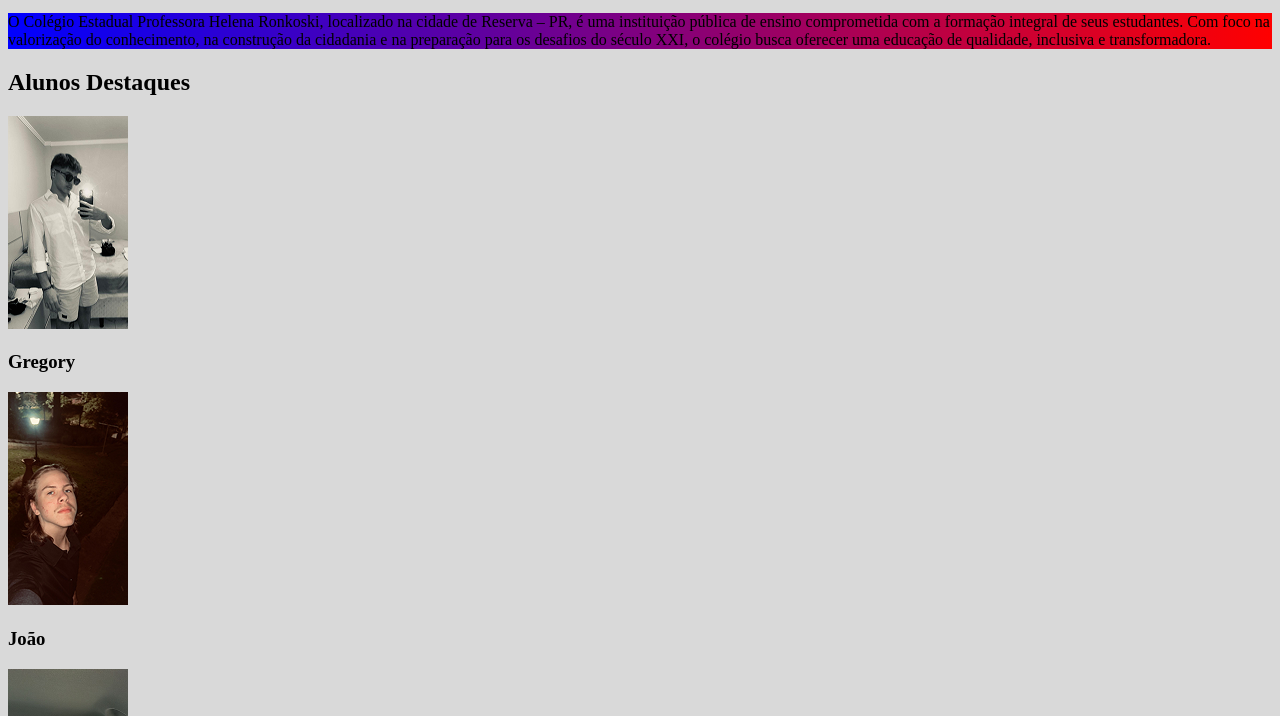
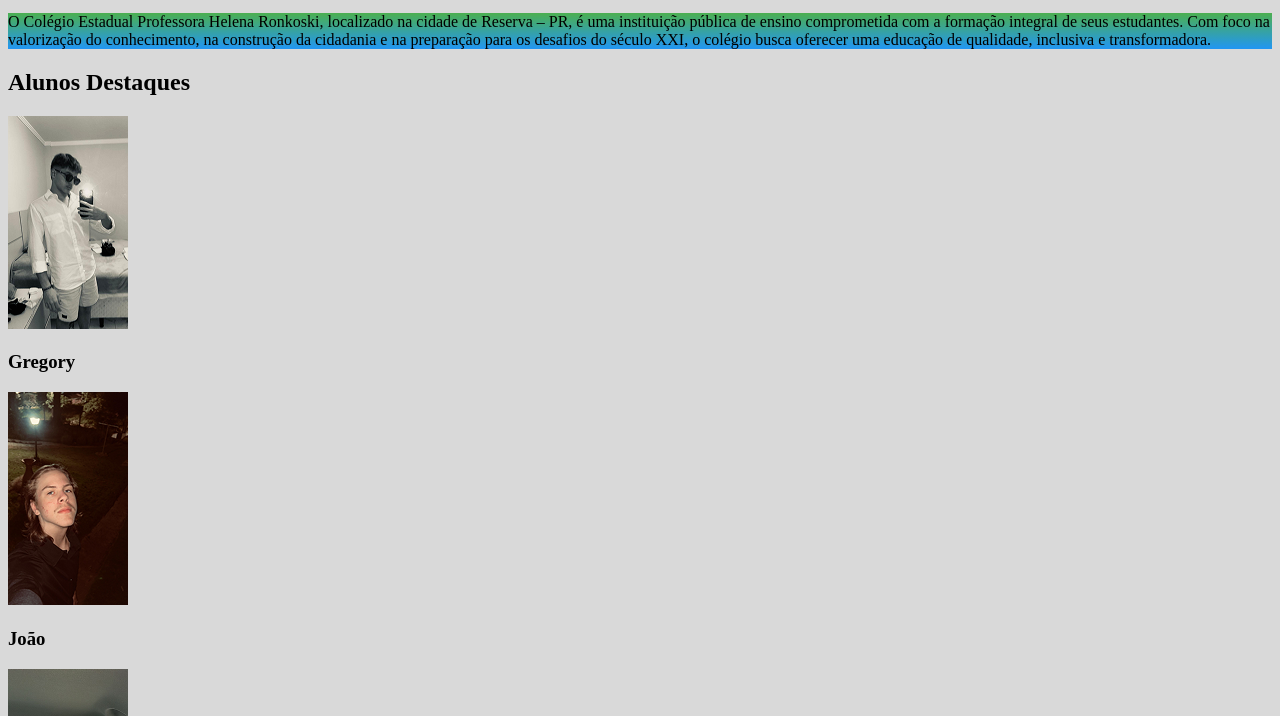
Before and after one commit to GregorySzeremeta/Projeto-2, a plain HTML site: page index.html in a window 1280 px wide. Shown: the part 249-965 px from the top of the page. Drawn offline with Linux system fonts and the light colour scheme.

Commit message:
uygfujhh

```diff
--- a/style.css
+++ b/style.css
@@ -8,5 +8,5 @@ background-color: #D9D9D9
 
 .Sobre {
     margin-bottom: auto;
-   background-image: linear-gradient(to right, blue, red);
+   background-image: linear-gradient(to bottom, #4CAF50, #2196F3);
 }
```
